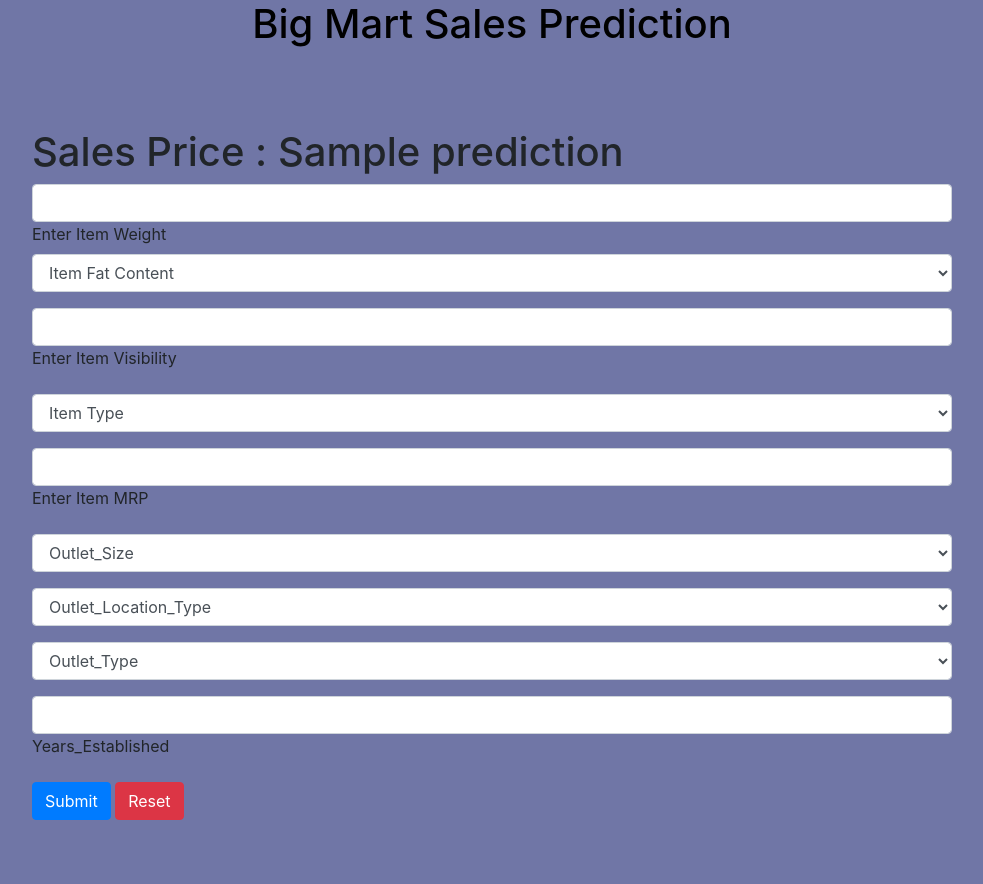
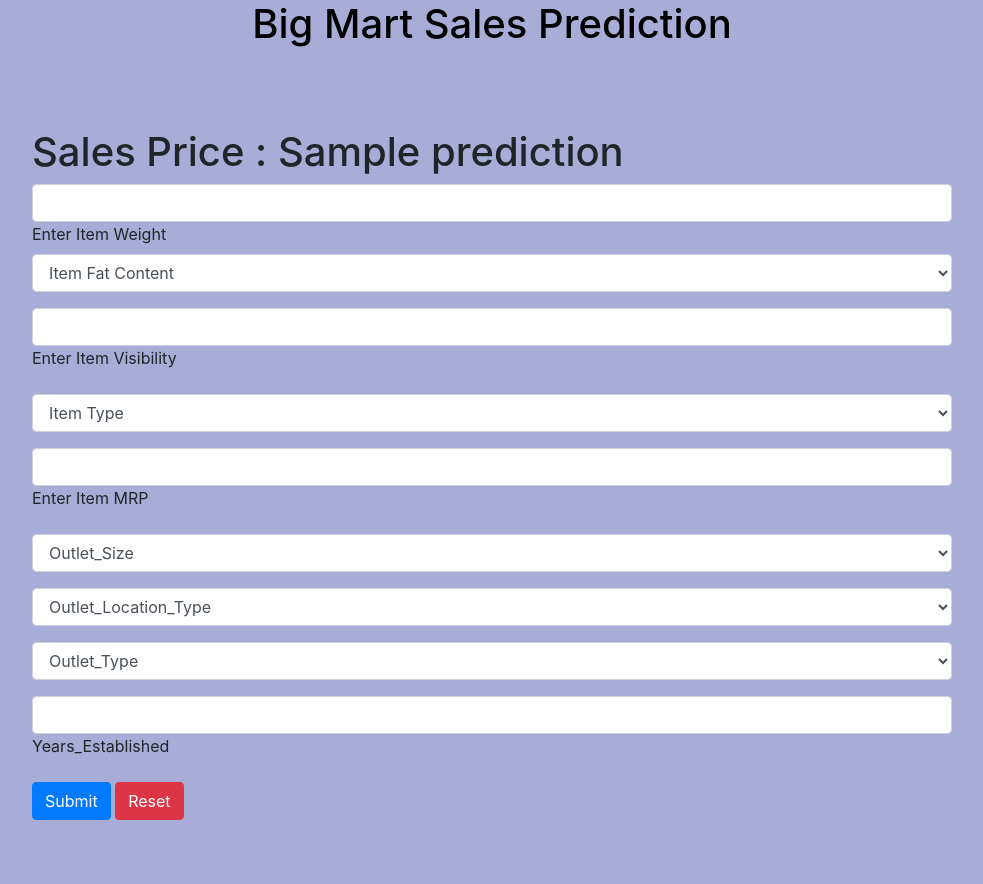
Before and after one commit to shashankb07/Big-Mart-Prediction-And-Deployment, a Flask app: template templates/home.html in a window 1280 px wide. Shown: the whole page, without its empty margins (148-1131 px from the left). Run offline with Flask 2, Linux system fonts and the light colour scheme; the template is opened without the code that fills it: most values are stand-ins (such as "Sample title", 1, 10 or a date in 2020); some libraries are stand-ins or nearby versions.

```diff
--- a/templates/home.html
+++ b/templates/home.html
@@ -8,8 +8,8 @@
       <link rel="stylesheet" type="text/css" href="{{ url_for('static', filename='css/Style.css')}}">
       <style>
           body{
-              #background: #7076A6;
-              background:#7076A6 ;
+              #background: #A7ADD6;
+              background:#A7ADD6 ;
           }
 
           footer a{
```
Also changed, not shown: 1 other file.
